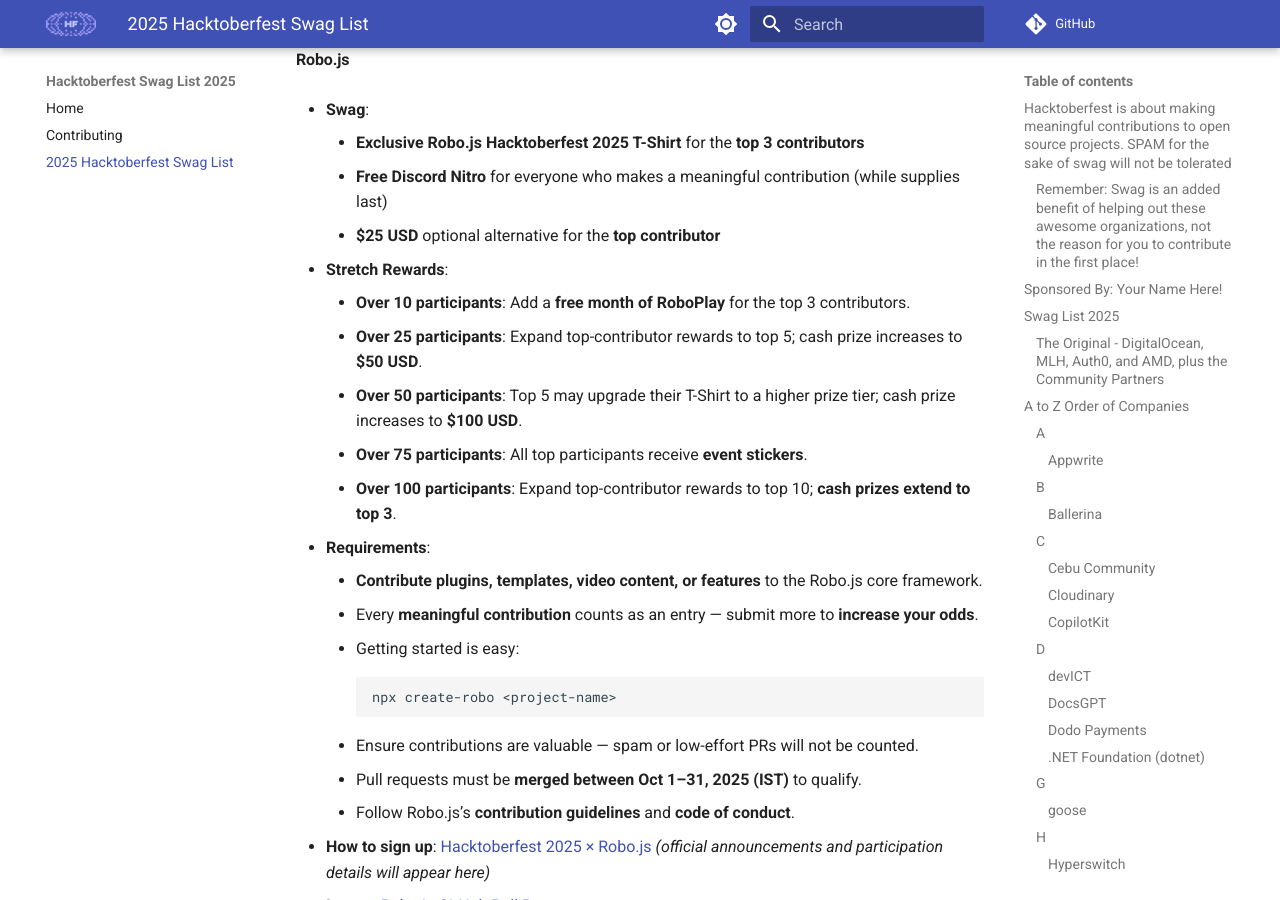
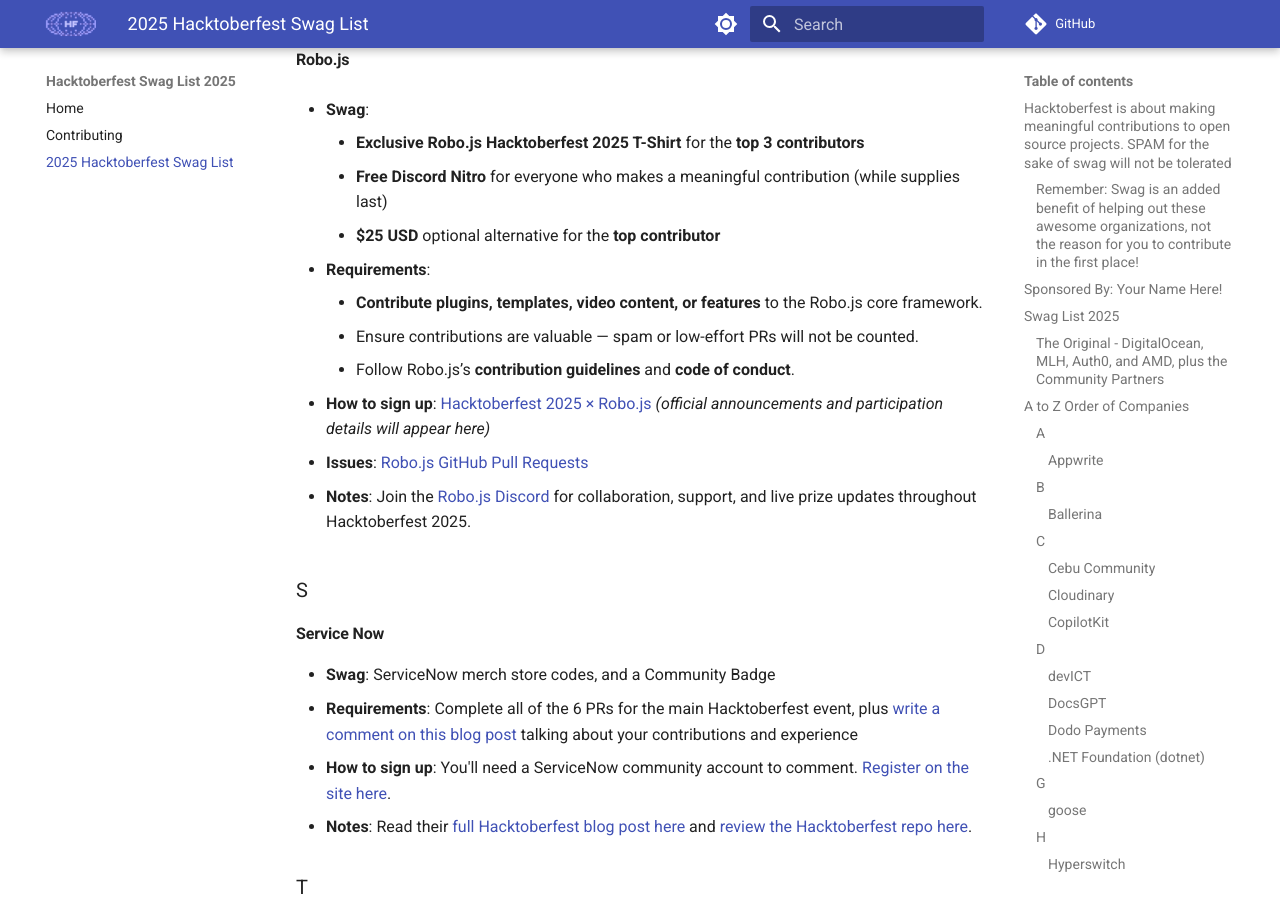
Before and after one commit to crweiner/hacktoberfest-swag-list, an MkDocs documentation site: the page built from docs/list.md, in a window 1280 px wide and 900 px high, scrolled down 8195 px. Built offline with MkDocs 1.6.1 and Material for MkDocs 9.7.7, drawn with Linux system fonts in a browser that asks for light colours; plug-ins that fetch from the network failed and are left out; comment, search, counter and statistics services are not loaded.

Commit message:
Updated list.md

````diff
--- a/docs/list.md
+++ b/docs/list.md
@@ -255,22 +255,9 @@
     -  **Free Discord Nitro** for everyone who makes a meaningful contribution (while supplies last)
     -  **$25 USD** optional alternative for the **top contributor**
 
-- **Stretch Rewards**:
-    - **Over 10 participants**: Add a **free month of RoboPlay** for the top 3 contributors.
-    - **Over 25 participants**: Expand top-contributor rewards to top 5; cash prize increases to **$50 USD**.
-    - **Over 50 participants**: Top 5 may upgrade their T-Shirt to a higher prize tier; cash prize increases to **$100 USD**.
-    - **Over 75 participants**: All top participants receive **event stickers**.
-    - **Over 100 participants**: Expand top-contributor rewards to top 10; **cash prizes extend to top 3**.
-
 - **Requirements**:
     - **Contribute plugins, templates, video content, or features** to the Robo.js core framework.
-    - Every **meaningful contribution** counts as an entry — submit more to **increase your odds**.
-    - Getting started is easy:
-      ```bash
-      npx create-robo <project-name>
-      ```
     - Ensure contributions are valuable — spam or low-effort PRs will not be counted.
-    - Pull requests must be **merged between Oct 1–31, 2025 (IST)** to qualify.
     - Follow Robo.js’s **contribution guidelines** and **code of conduct**.
 
 - **How to sign up**: [Hacktoberfest 2025 × Robo.js](https://robojs.dev/getting-started) *(official announcements and participation details will appear here)*
````
